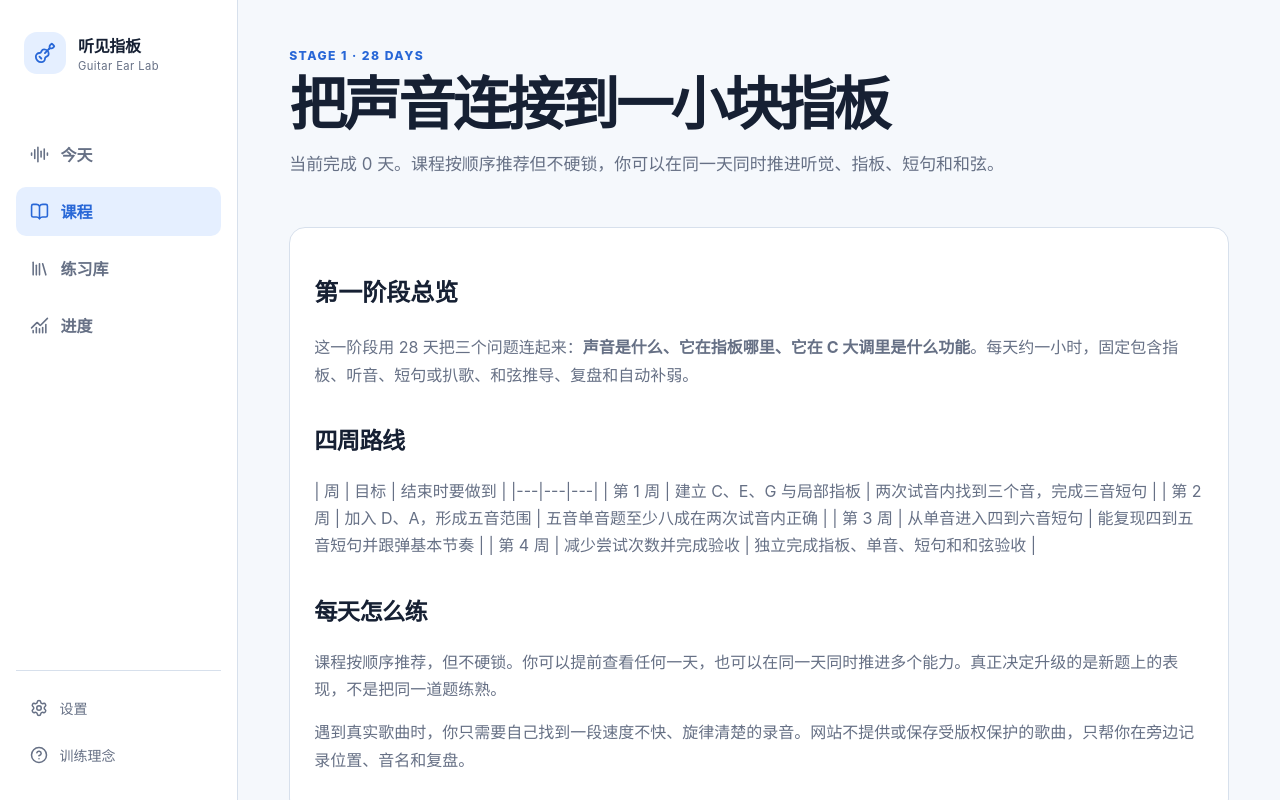
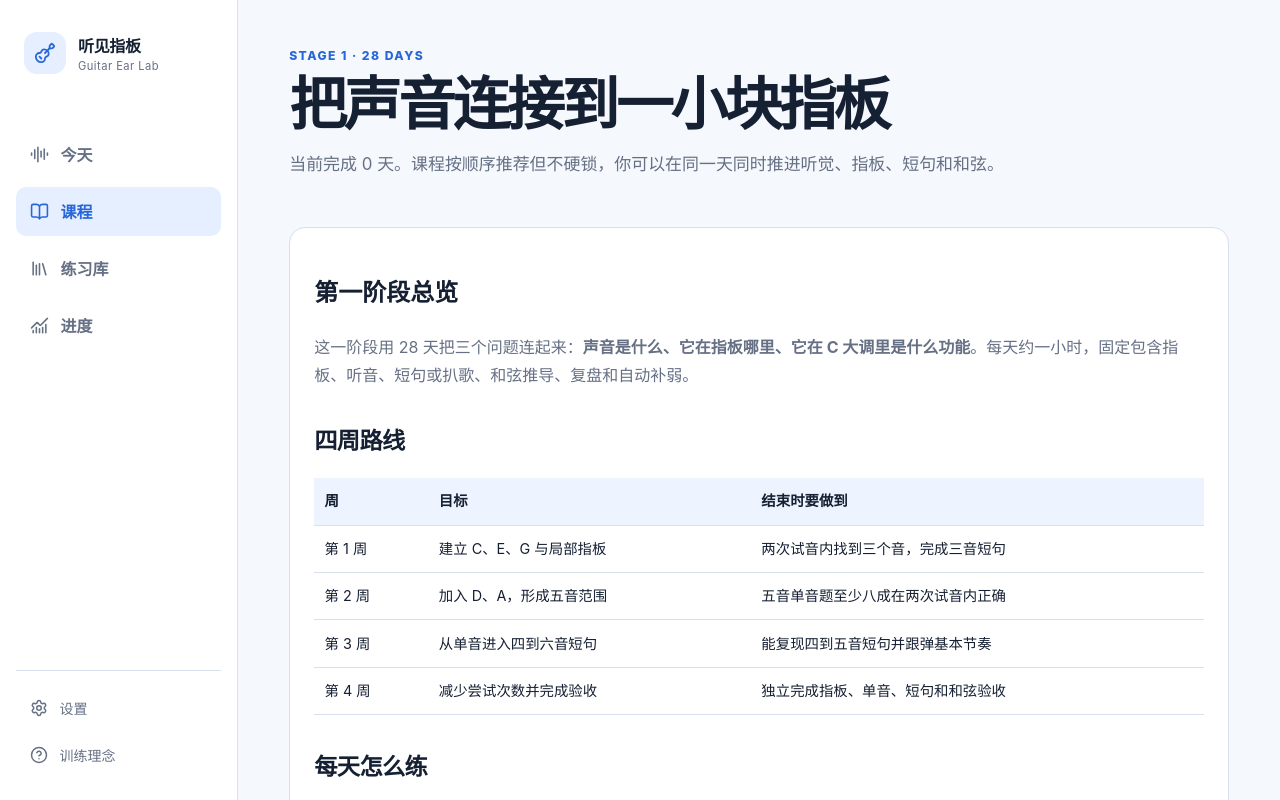
Before and after one commit to ZhenweiTang0908/AdvanceGuitar, a React (Vite) app: page /stage/1 in a window 1280 px wide. Shown: the top 800 px of the page. Built offline with nearby package versions, Linux system fonts and the light colour scheme.

Commit message:
fix: render Markdown tables with GFM

```diff
--- a/package.json
+++ b/package.json
@@ -19,7 +19,8 @@
     "react": "^19.3.0",
     "react-dom": "^19.3.0",
     "react-markdown": "^10.1.0",
-    "react-router-dom": "^7.18.4"
+    "react-router-dom": "^7.18.4",
+    "remark-gfm": "^4.0.1"
   },
   "devDependencies": {
     "@eslint/js": "^10.0.1",
--- a/src/components/MarkdownView.tsx
+++ b/src/components/MarkdownView.tsx
@@ -1,10 +1,12 @@
 import ReactMarkdown from "react-markdown";
 import { Link } from "react-router-dom";
+import remarkGfm from "remark-gfm";
 
 export function MarkdownView({ markdown }: { markdown: string }) {
   return (
     <div className="prose">
       <ReactMarkdown
+        remarkPlugins={[remarkGfm]}
         components={{
           a: ({ href, children }) => {
             if (href?.startsWith("/")) return <Link to={href}>{children}</Link>;
```
Also changed, not shown: 1 other file (tests, documents, lock files or other folders).
